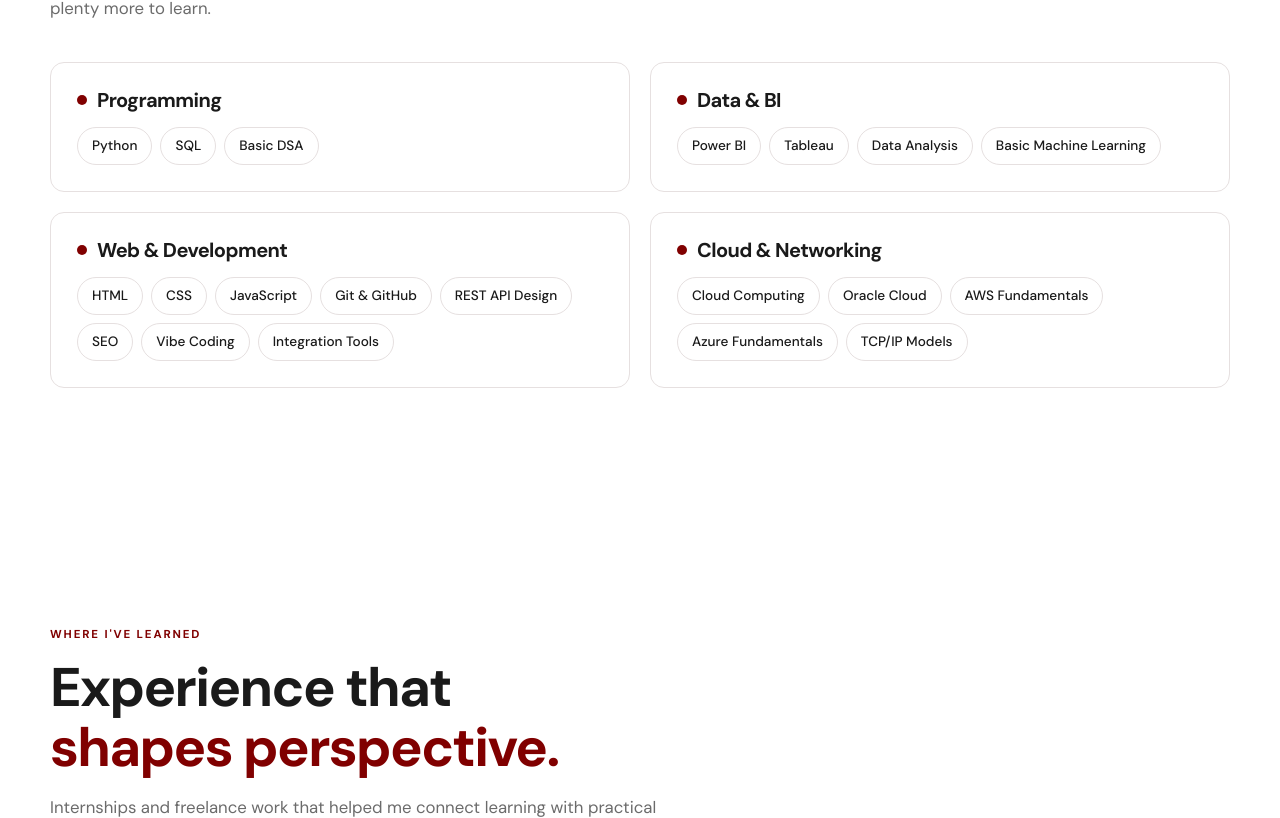
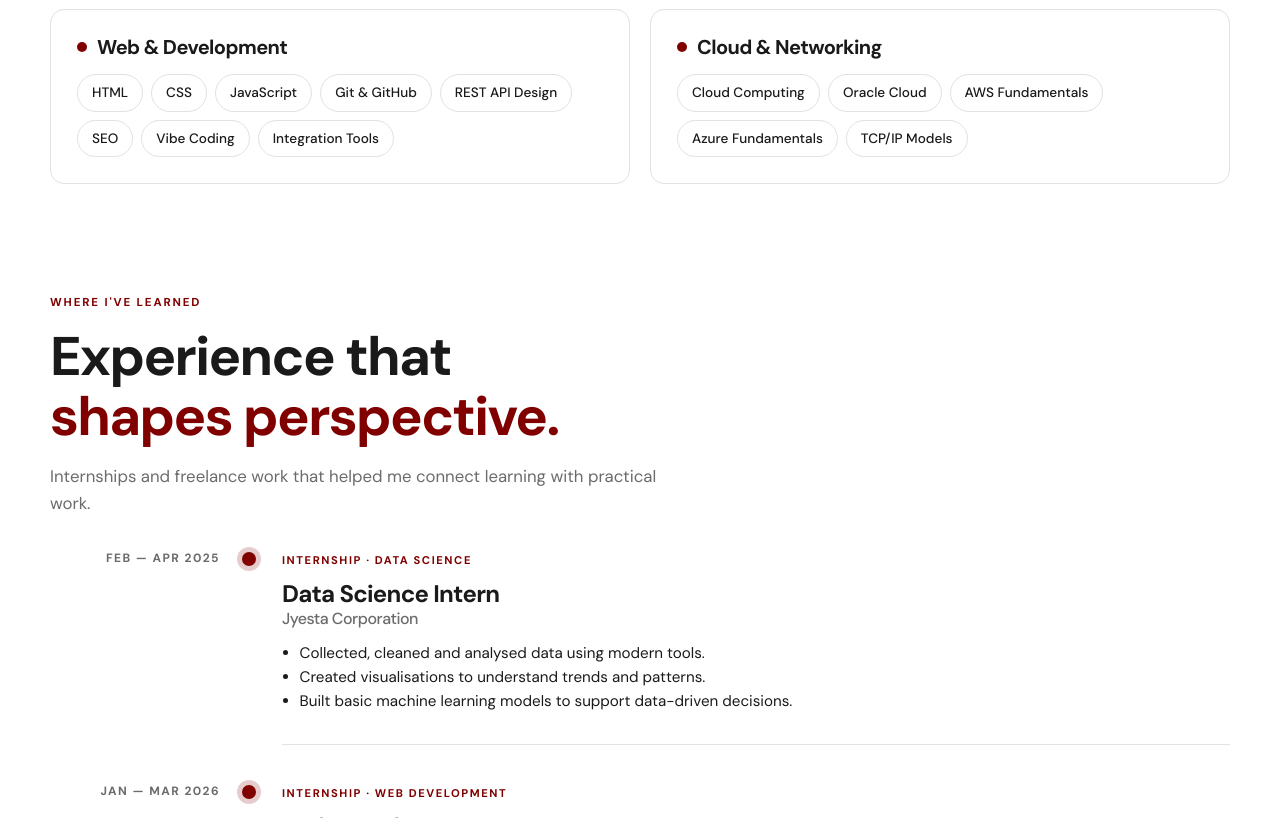
Before and after one commit to Saniya-dcscc/Saniya, a plain HTML site: page Saniya/index.html in a window 1280 px wide. Shown: the part 1982-2800 px from the top of the page. Drawn offline with nearby package versions, Linux system fonts and the light colour scheme.

Commit message:
Update styles.css

```diff
--- a/Saniya/styles.css
+++ b/Saniya/styles.css
@@ -11,7 +11,7 @@ body.dark{
 }
 *,*::before,*::after{box-sizing:border-box}
 html{scroll-behavior:smooth;scroll-padding-top:80px}
-body{margin:0;background:var(--bg);color:var(--ink);font:400 16px/1.6 var(--font-body);transition:background .3s,color .3s;-webkit-font-smoothing:antialiased}
+body{overflow-x:clip;margin:0;background:var(--bg);color:var(--ink);font:400 16px/1.6 var(--font-body);transition:background .3s,color .3s;-webkit-font-smoothing:antialiased}
 a{color:inherit;text-decoration:none}
 img,canvas{max-width:100%}
 h1,h2,h3,h4{font-family:var(--font-head);line-height:1.1;margin:0;letter-spacing:-.03em}
@@ -21,11 +21,11 @@ h3{font-size:1.25rem;font-weight:800}
 p{margin:0 0 1rem}
 ul{margin:.6rem 0 0;padding-left:1.1rem}
 .section-wrap{width:min(var(--wrap),calc(100% - 40px));margin:0 auto}
-.section{padding:clamp(70px,10vw,120px) 0}
+.section{padding:clamp(36px,5vw,56px) 0}
 .section-muted{background:var(--bg-muted)}
 .section-dark{background:var(--bg);color:var(--ink)}
 .eyebrow{display:flex;align-items:center;gap:8px;font:700 .72rem/1.3 var(--font-head);letter-spacing:.16em;text-transform:uppercase;color:var(--accent);margin-bottom:1rem}
-.section-heading{margin-bottom:2.5rem}
+.section-heading{margin-bottom:1.8rem}
 .section-lead{color:var(--muted);max-width:56ch;margin-top:1rem;font-size:1.05rem}
 .section-heading-row{display:flex;flex-wrap:wrap;justify-content:space-between;align-items:flex-end;gap:1.5rem}
 .section-heading-row .section-lead{margin:0}
@@ -176,7 +176,7 @@ ul{margin:.6rem 0 0;padding-left:1.1rem}
 .edu-mark{width:10px;height:10px;border-radius:50%;background:var(--accent);margin-top:6px}
 
 /* contact + footer */
-.contact-section{background:var(--bg);color:var(--ink);padding:clamp(70px,10vw,120px) 0}
+.contact-section{background:var(--bg);color:var(--ink);padding:clamp(44px,6vw,72px) 0
 .contact-inner{display:grid;grid-template-columns:1.2fr 1fr;gap:clamp(30px,6vw,80px);align-items:start}
 .contact-copy p{color:var(--muted);max-width:46ch;margin-bottom:1.6rem}
 .contact-details{display:grid;gap:22px}
```
